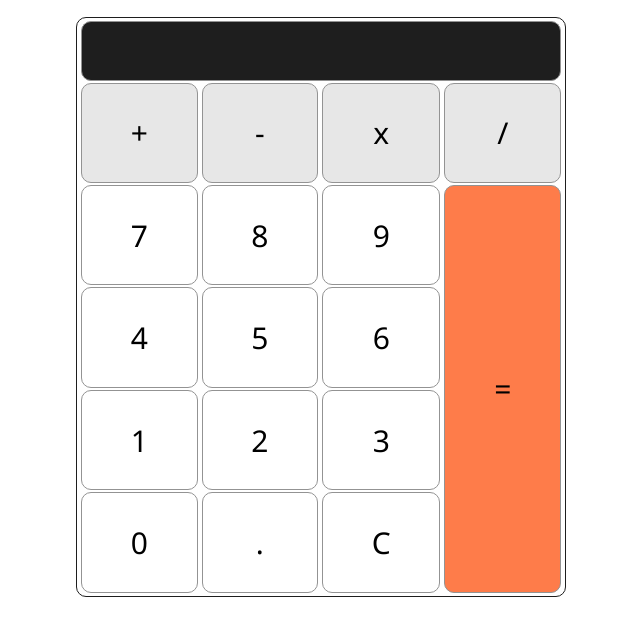
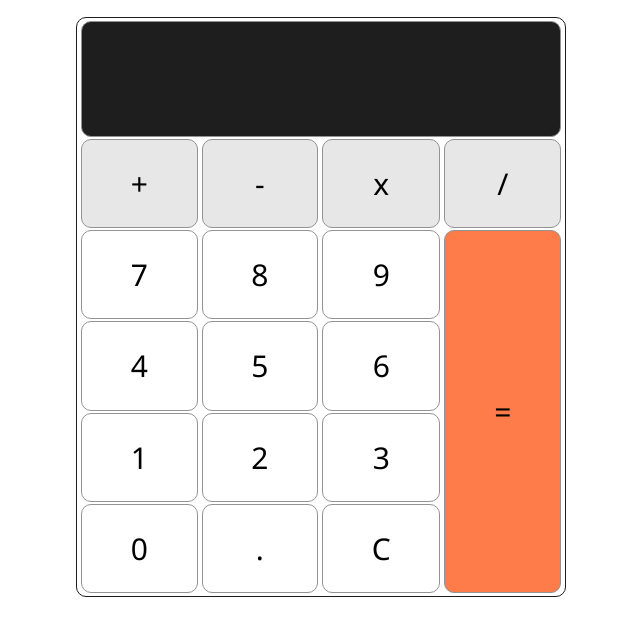
Before and after one commit to sunilband/learning_projects, a plain HTML site: page Simple JS Calculator/index.html in a window 1280 px wide. Shown: the part 113-748 px from the top of the page, without its empty margins (324-964 px from the left). Drawn offline with Linux system fonts and the light colour scheme.

Commit message:
changed font size of screen

```diff
--- a/Simple JS Calculator/style.css
+++ b/Simple JS Calculator/style.css
@@ -27,7 +27,7 @@ h1{text-align: center;
     height: 89%;
     display: grid;
     grid-template-columns: auto auto auto auto;
-    grid-template-rows:repeat(5,auto);
+    grid-template-rows:20% repeat(4,auto);
     align-items: center;
     font-size: 30px;
     border-radius: 10px;
@@ -41,7 +41,7 @@ h1{text-align: center;
     background-color: #1e1e1e;
     height: 100%;
     border-radius: 10px;
-    font-size: 30px;
+    font-size: 55px;
     font-family:'Digital Numbers Regular';
     display: flex;
     justify-content: flex-end;
```
